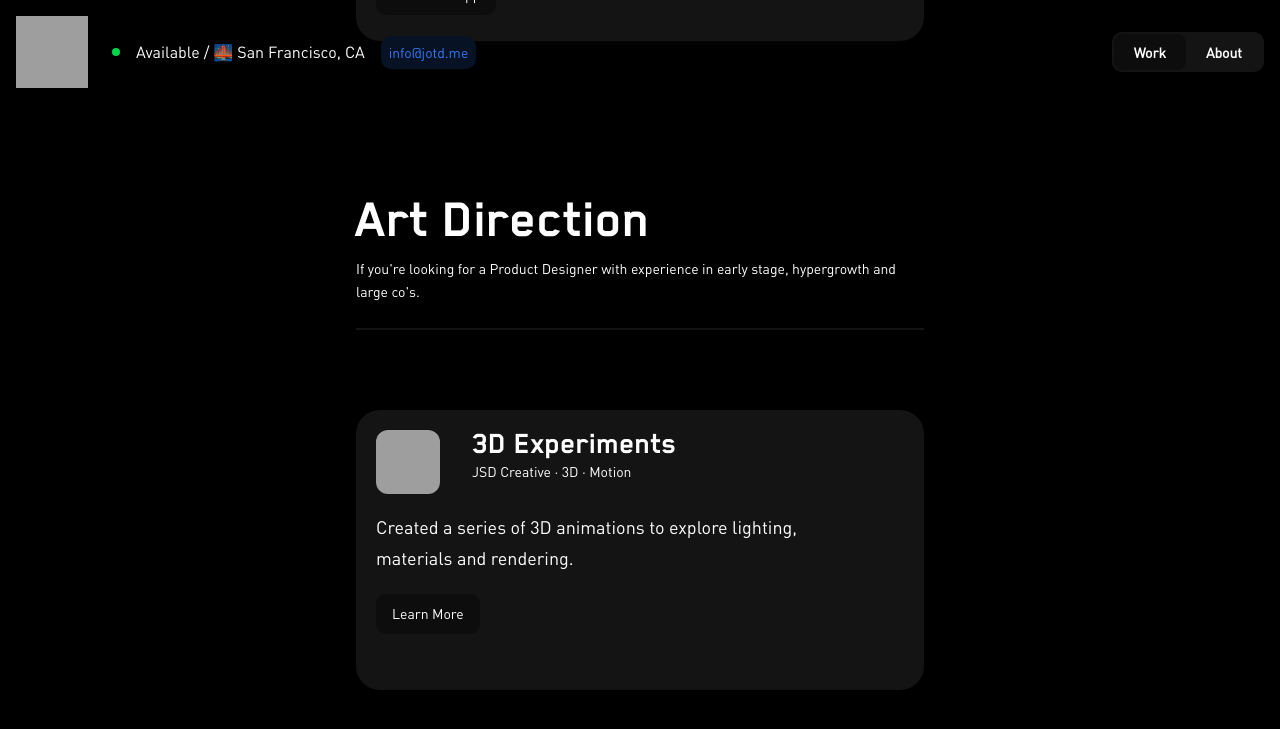
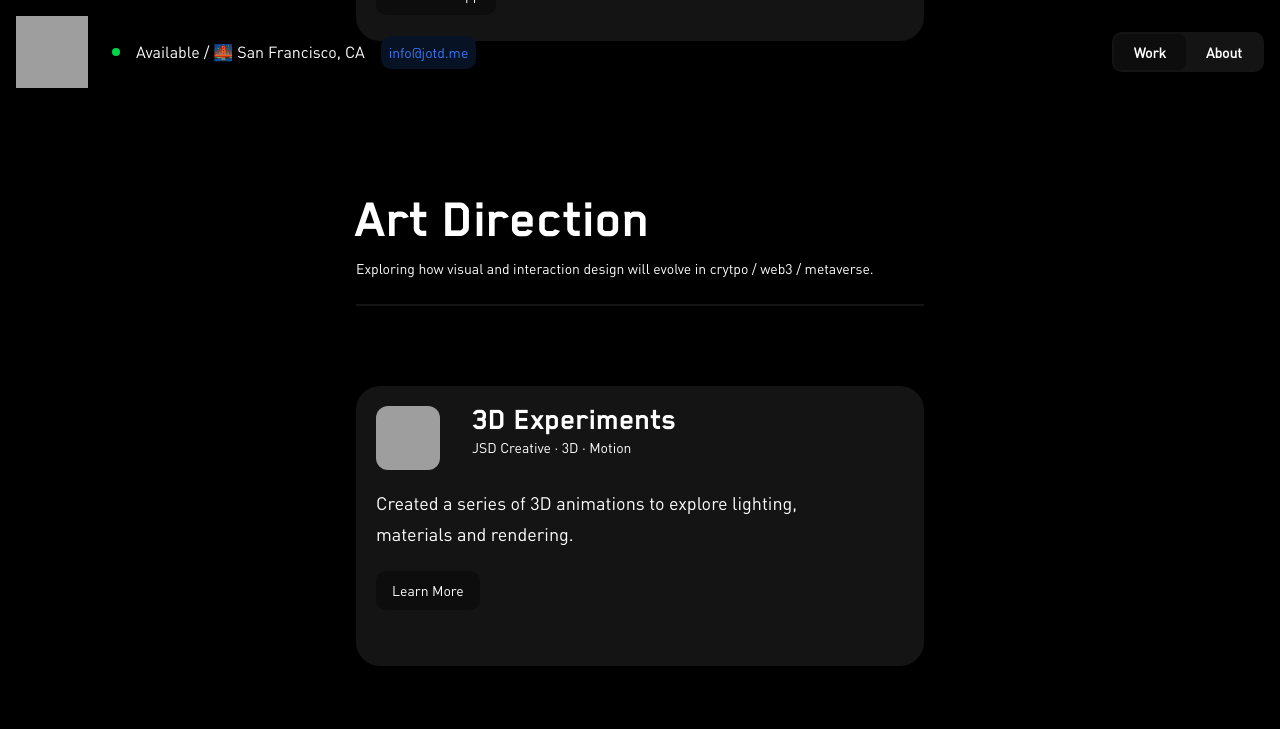
Before and after one commit to jotd/jotd-portfolio, a Jekyll site: the page work/index.html, which Jekyll copies as it is, in a window 1280 px wide and 900 px high, scrolled down 969 px, cut to the strip 0-729 px from the top of the window. Built offline with Jekyll 4.4.1, drawn with Linux system fonts in a browser that asks for light colours; grey boxes are pictures that could not be loaded.

Commit message:
Update index.html

```diff
--- a/work/index.html
+++ b/work/index.html
@@ -108,8 +108,7 @@
 <div class="content-about">
   <div class="header-about">Art Direction</div>
   <div class="text-2">
-    If you're looking for a Product Designer with experience in
-    early stage, hypergrowth and large co's.
+    Exploring how visual and interaction design will evolve in crytpo / web3 / metaverse.
     <hr>
   </div>
 </div>
```
